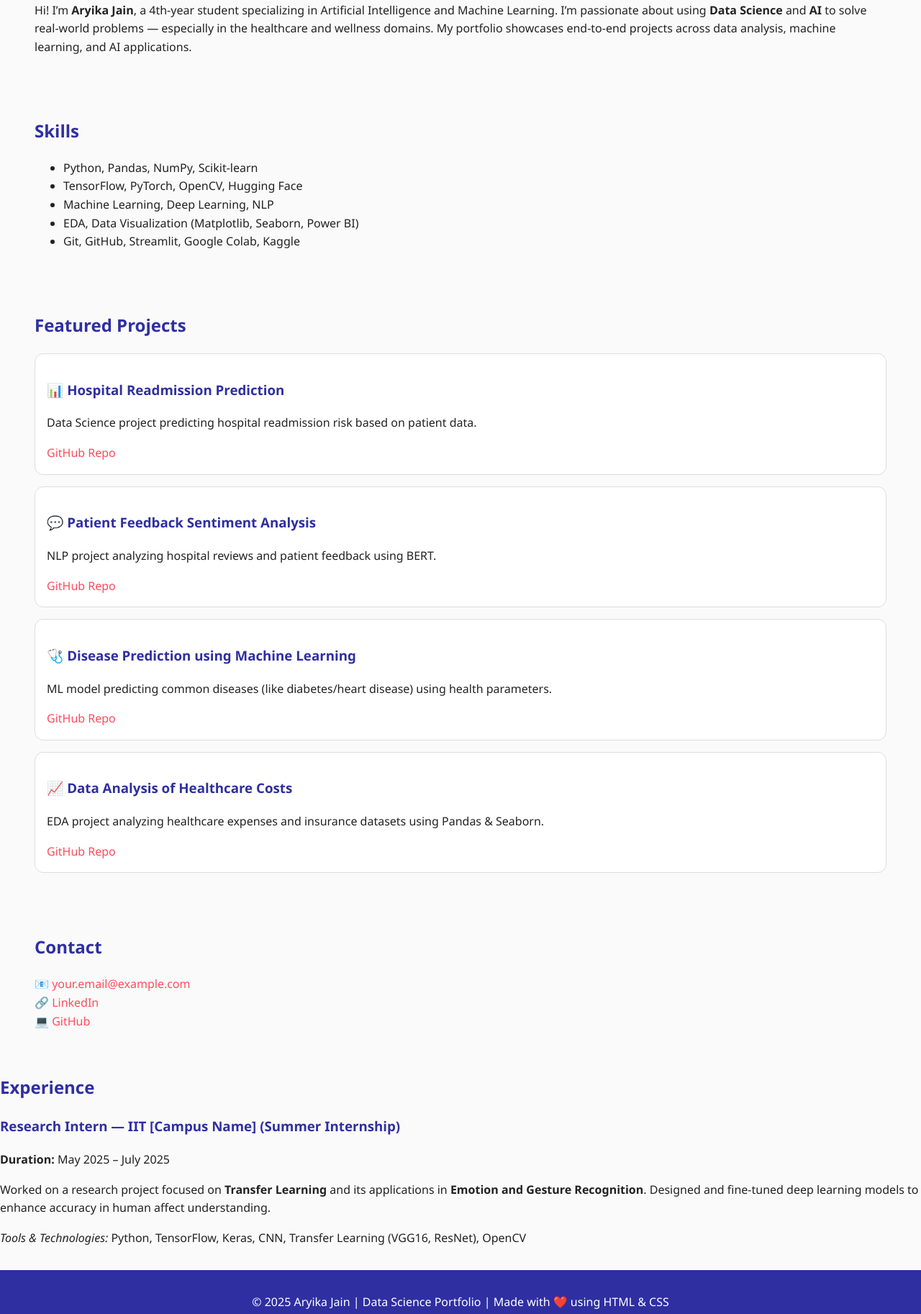
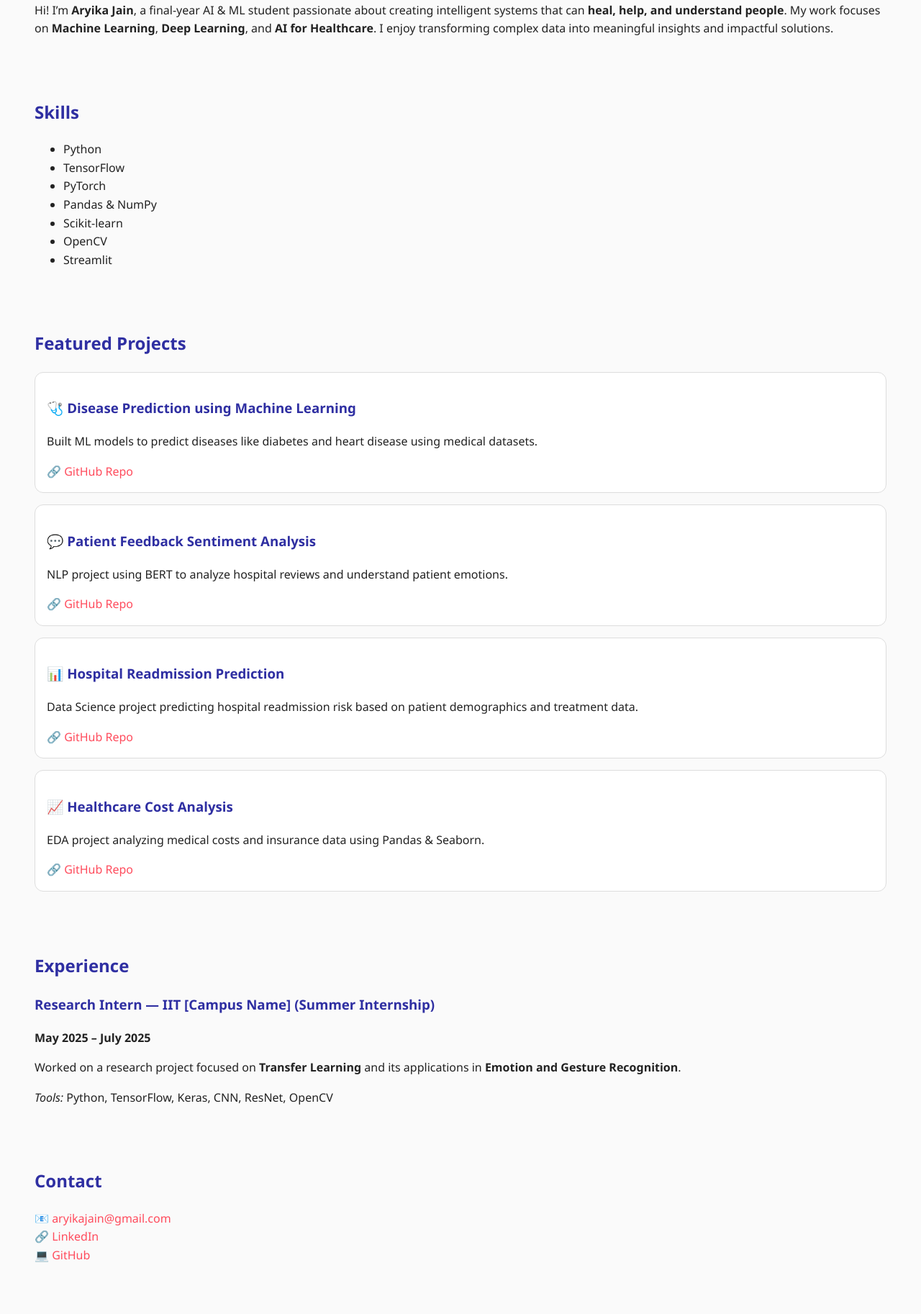
Before and after one commit to aryikajain/aryikajain.github.io, a plain HTML site: page index.html in a window 1280 px wide. Shown: the part 300-2126 px from the top of the page at 72% size. Drawn offline with Linux system fonts and the light colour scheme.

Commit message:
Revise portfolio content and structure
Updated personal information and project descriptions in the portfolio.

```diff
--- a/index.html
+++ b/index.html
@@ -8,28 +8,33 @@
 </head>
 <body>
   <header>
-    <h1>👩‍💻 Aryika Jain</h1>
-    <p>Data Scientist | AI & ML Enthusiast | Exploring AI in Healthcare</p>
+    <div class="intro">
+      <h1>👩‍💻 Aryika Jain</h1>
+      <p>Data Scientist | AI Researcher | Exploring AI in Healthcare</p>
+    </div>
   </header>
 
   <section id="about">
     <h2>About Me</h2>
     <p>
-      Hi! I’m <b>Aryika Jain</b>, a 4th-year student specializing in Artificial Intelligence and Machine Learning.
-      I’m passionate about using <b>Data Science</b> and <b>AI</b> to solve real-world problems — especially in the
-      healthcare and wellness domains.
-      My portfolio showcases end-to-end projects across data analysis, machine learning, and AI applications.
+      Hi! I’m <b>Aryika Jain</b>, a final-year AI & ML student passionate about
+      creating intelligent systems that can <b>heal, help, and understand people</b>.
+      My work focuses on <b>Machine Learning</b>, <b>Deep Learning</b>, and <b>AI for Healthcare</b>.
+      I enjoy transforming complex data into meaningful insights and impactful solutions.
     </p>
   </section>
 
   <section id="skills">
     <h2>Skills</h2>
-    <ul>
-      <li>Python, Pandas, NumPy, Scikit-learn</li>
-      <li>TensorFlow, PyTorch, OpenCV, Hugging Face</li>
-      <li>Machine Learning, Deep Learning, NLP</li>
-      <li>EDA, Data Visualization (Matplotlib, Seaborn, Power BI)</li>
-      <li>Git, GitHub, Streamlit, Google Colab, Kaggle</li>
+    <ul class="skills">
+      <li>Python</li>
+      <li>TensorFlow</li>
+      <li>PyTorch</li>
+      <li>Pandas & NumPy</li>
+      <li>Scikit-learn</li>
+      <li>OpenCV</li>
+      <li>Streamlit</li>
+
     </ul>
   </section>
 
@@ -37,56 +42,54 @@
     <h2>Featured Projects</h2>
 
     <div class="project">
-      <h3>📊 Hospital Readmission Prediction</h3>
-      <p>Data Science project predicting hospital readmission risk based on patient data.</p>
-      <a href="https://github.com/aryikajain/hospital-readmission-prediction">GitHub Repo</a>
+      <h3>🩺 Disease Prediction using Machine Learning</h3>
+      <p>Built ML models to predict diseases like diabetes and heart disease using medical datasets.</p>
+      <a href="https://github.com/aryikajain/disease-prediction-ml">🔗 GitHub Repo</a>
     </div>
 
     <div class="project">
       <h3>💬 Patient Feedback Sentiment Analysis</h3>
-      <p>NLP project analyzing hospital reviews and patient feedback using BERT.</p>
-      <a href="https://github.com/aryikajain/patient-feedback-nlp">GitHub Repo</a>
+      <p>NLP project using BERT to analyze hospital reviews and understand patient emotions.</p>
+      <a href="https://github.com/aryikajain/patient-feedback-nlp">🔗 GitHub Repo</a>
     </div>
 
     <div class="project">
-      <h3>🩺 Disease Prediction using Machine Learning</h3>
-      <p>ML model predicting common diseases (like diabetes/heart disease) using health parameters.</p>
-      <a href="https://github.com/aryikajain/disease-prediction-ml">GitHub Repo</a>
+      <h3>📊 Hospital Readmission Prediction</h3>
+      <p>Data Science project predicting hospital readmission risk based on patient demographics and treatment data.</p>
+      <a href="https://github.com/aryikajain/hospital-readmission-prediction">🔗 GitHub Repo</a>
     </div>
 
     <div class="project">
-      <h3>📈 Data Analysis of Healthcare Costs</h3>
-      <p>EDA project analyzing healthcare expenses and insurance datasets using Pandas & Seaborn.</p>
-      <a href="https://github.com/aryikajain/healthcare-costs-eda">GitHub Repo</a>
+      <h3>📈 Healthcare Cost Analysis</h3>
+      <p>EDA project analyzing medical costs and insurance data using Pandas & Seaborn.</p>
+      <a href="https://github.com/aryikajain/healthcare-costs-eda">🔗 GitHub Repo</a>
+    </div>
+  </section>
+
+  <section id="experience">
+    <h2>Experience</h2>
+    <div class="item">
+      <h3>Research Intern — IIT [Campus Name] (Summer Internship)</h3>
+      <p><strong>May 2025 – July 2025</strong></p>
+      <p>
+        Worked on a research project focused on <b>Transfer Learning</b> and its applications in
+        <b>Emotion and Gesture Recognition</b>.
+      </p>
+      <p><i>Tools:</i> Python, TensorFlow, Keras, CNN, ResNet, OpenCV</p>
     </div>
   </section>
 
   <section id="contact">
     <h2>Contact</h2>
     <p>
-      📧 <a href="mailto:your.email@example.com">your.email@example.com</a><br>
+      📧 <a href="mailto:aryikajain@gmail.com">aryikajain@gmail.com</a><br>
       🔗 <a href="https://www.linkedin.com/in/aryikajain">LinkedIn</a><br>
       💻 <a href="https://github.com/aryikajain">GitHub</a>
     </p>
   </section>
-  <div class="section">
-  <h2> Experience</h2>
-
-  <div class="item">
-    <h3>Research Intern — IIT [Campus Name] (Summer Internship)</h3>
-    <p><strong>Duration:</strong> May 2025 – July 2025</p>
-    <p>
-      Worked on a research project focused on <strong>Transfer Learning</strong> and its applications in
-      <strong>Emotion and Gesture Recognition</strong>.
-      Designed and fine-tuned deep learning models to enhance accuracy in human affect understanding.
-    </p>
-    <p><i>Tools & Technologies:</i> Python, TensorFlow, Keras, CNN, Transfer Learning (VGG16, ResNet), OpenCV</p>
-  </div>
-</div>
-
 
   <footer>
-    <p>© 2025 Aryika Jain | Data Science Portfolio | Made with ❤️ using HTML & CSS</p>
+    <p>© 2025 Aryika Jain | Made with ❤️ using HTML & CSS</p>
   </footer>
 </body>
 </html>
```
